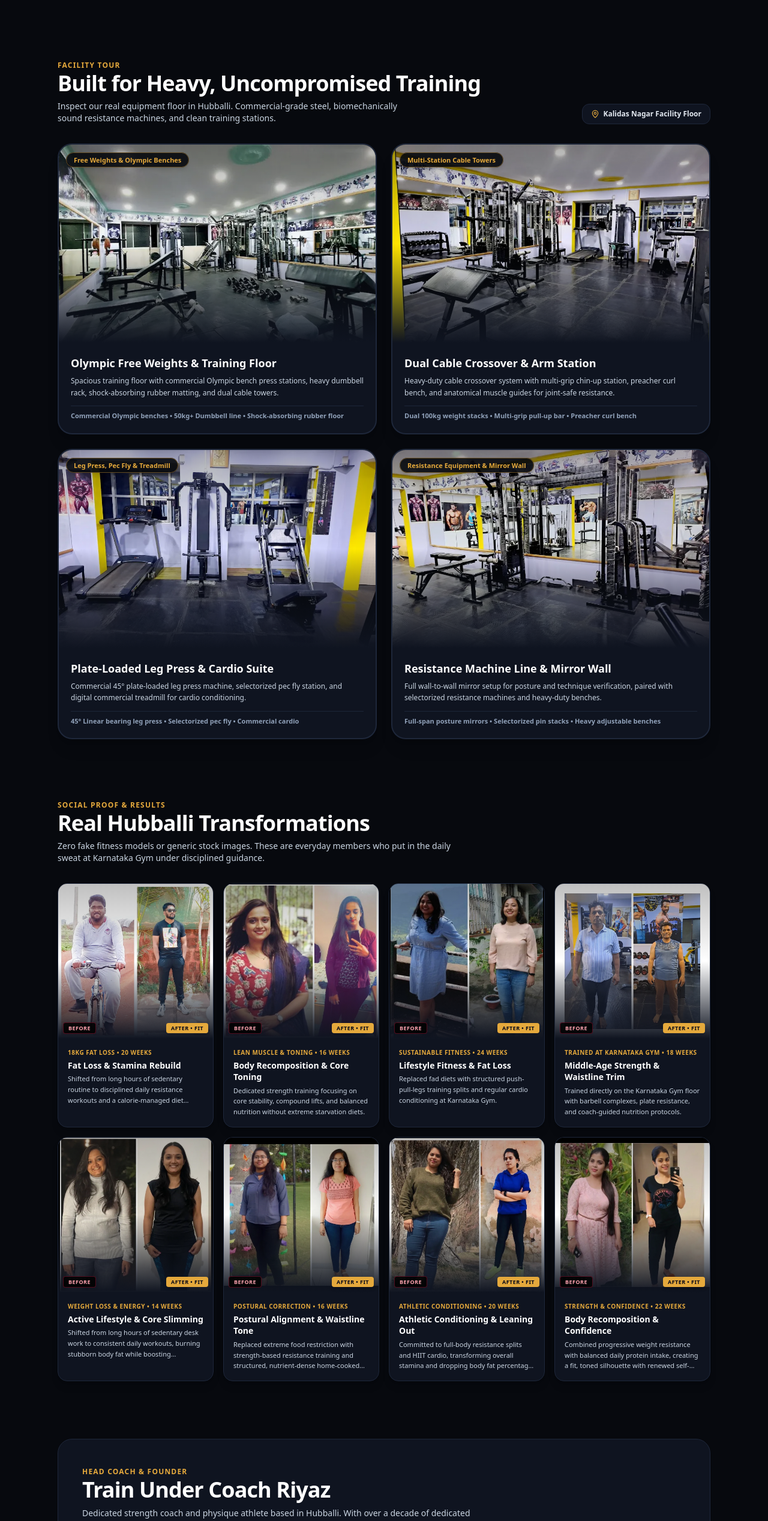
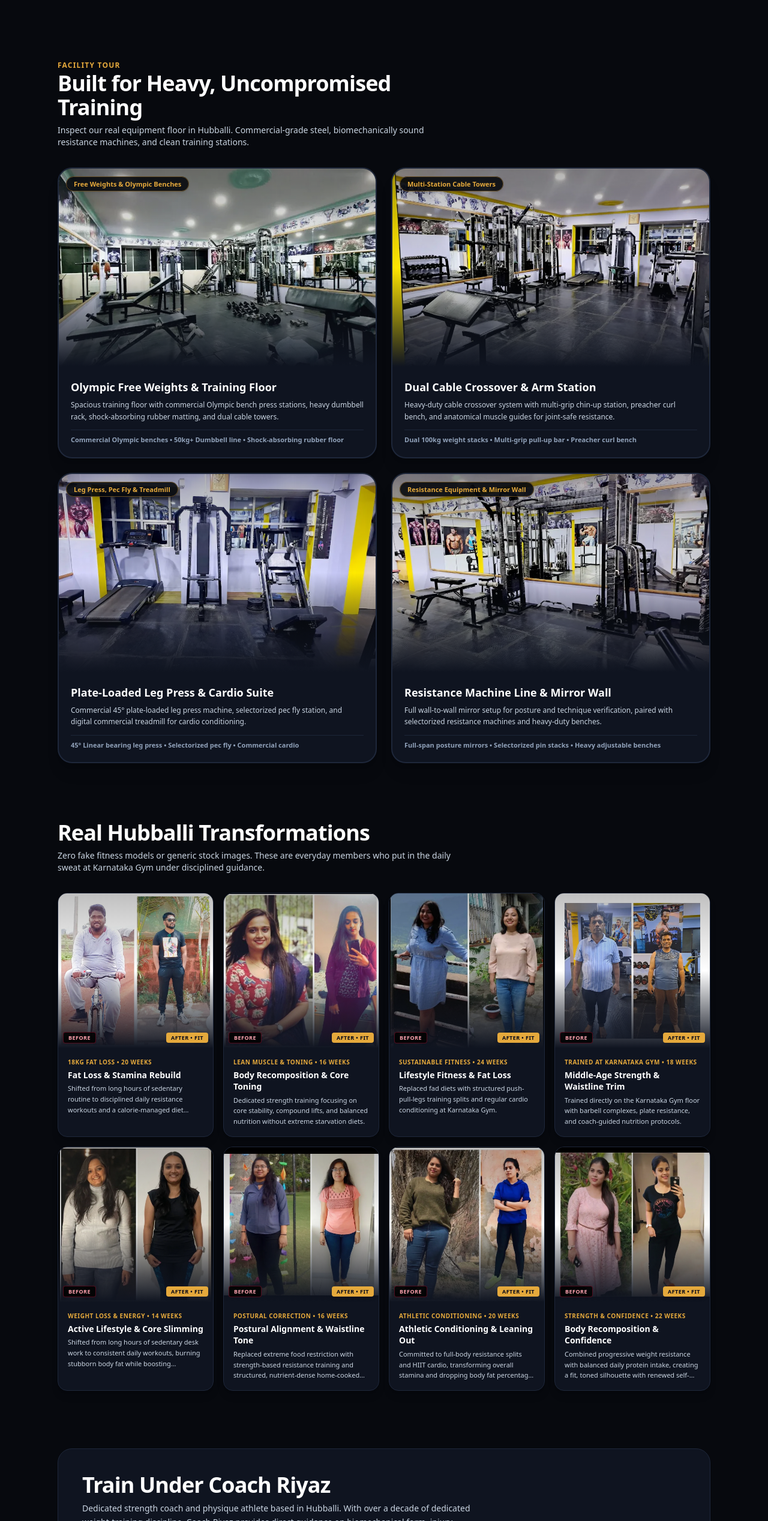
Before and after one commit to workforferoz/karnataka-gym, a Next.js app: page / in a window 1280 px wide. Shown: the part 1471-4006 px from the top of the page at 60% size. Built offline with nearby package versions, Linux system fonts and the light colour scheme.

Commit message:
chore: remove facility floor pill, social proof eyebrow, and coach title eyebrow

```diff
--- a/src/app/page.tsx
+++ b/src/app/page.tsx
@@ -282,22 +282,16 @@ export default function PublicGymWebsite() {
 
         {/* 3. FACILITIES & EQUIPMENT SHOWCASE */}
         <section id="facilities" className="max-w-6xl mx-auto px-4 sm:px-6 lg:px-8 scroll-mt-20 space-y-8">
-          <div className="flex flex-col md:flex-row md:items-end justify-between gap-4">
-            <div className="space-y-2">
+          <div className="space-y-2 max-w-2xl">
             <span className="text-xs font-black uppercase tracking-widest text-[#E5A93C]">
               Facility Tour
             </span>
             <h2 className="text-2xl sm:text-4xl font-black text-white tracking-tight">
               Built for Heavy, Uncompromised Training
             </h2>
-              <p className="text-xs sm:text-sm text-slate-300 max-w-xl">
+            <p className="text-xs sm:text-sm text-slate-300">
               Inspect our real equipment floor in Hubballi. Commercial-grade steel, biomechanically sound resistance machines, and clean training stations.
             </p>
-            </div>
-            <div className="flex items-center gap-1.5 px-3.5 py-2 rounded-xl bg-[#0F1420] border border-[#1E273A] text-xs font-bold text-slate-200">
-              <MapPin className="w-3.5 h-3.5 text-[#E5A93C]" />
-              <span>Kalidas Nagar Facility Floor</span>
-            </div>
           </div>
 
           {/* 4-Photo Showcase Grid */}
@@ -391,9 +385,6 @@ export default function PublicGymWebsite() {
         {/* 4. REAL MEMBER TRANSFORMATIONS */}
         <section id="transformations" className="max-w-6xl mx-auto px-4 sm:px-6 lg:px-8 scroll-mt-20 space-y-8">
           <div className="space-y-2 max-w-2xl">
-            <span className="text-xs font-black uppercase tracking-widest text-[#E5A93C]">
-              Social Proof & Results
-            </span>
             <h2 className="text-2xl sm:text-4xl font-black text-white tracking-tight">
               Real Hubballi Transformations
             </h2>
@@ -505,9 +496,6 @@ export default function PublicGymWebsite() {
           <div className="rounded-3xl bg-[#0F1420] border border-[#1E273A] p-6 sm:p-10 space-y-8">
             <div className="flex flex-col md:flex-row md:items-end justify-between gap-6 pb-6 border-b border-[#1E273A]">
               <div className="space-y-2 max-w-2xl">
-                <span className="text-xs font-black uppercase tracking-widest text-[#E5A93C]">
-                  {content.trainer.title}
-                </span>
                 <h2 className="text-2xl sm:text-4xl font-black text-white tracking-tight">
                   Train Under {content.trainer.name}
                 </h2>
```
Lines whose indentation alone changed are shown as unchanged.
